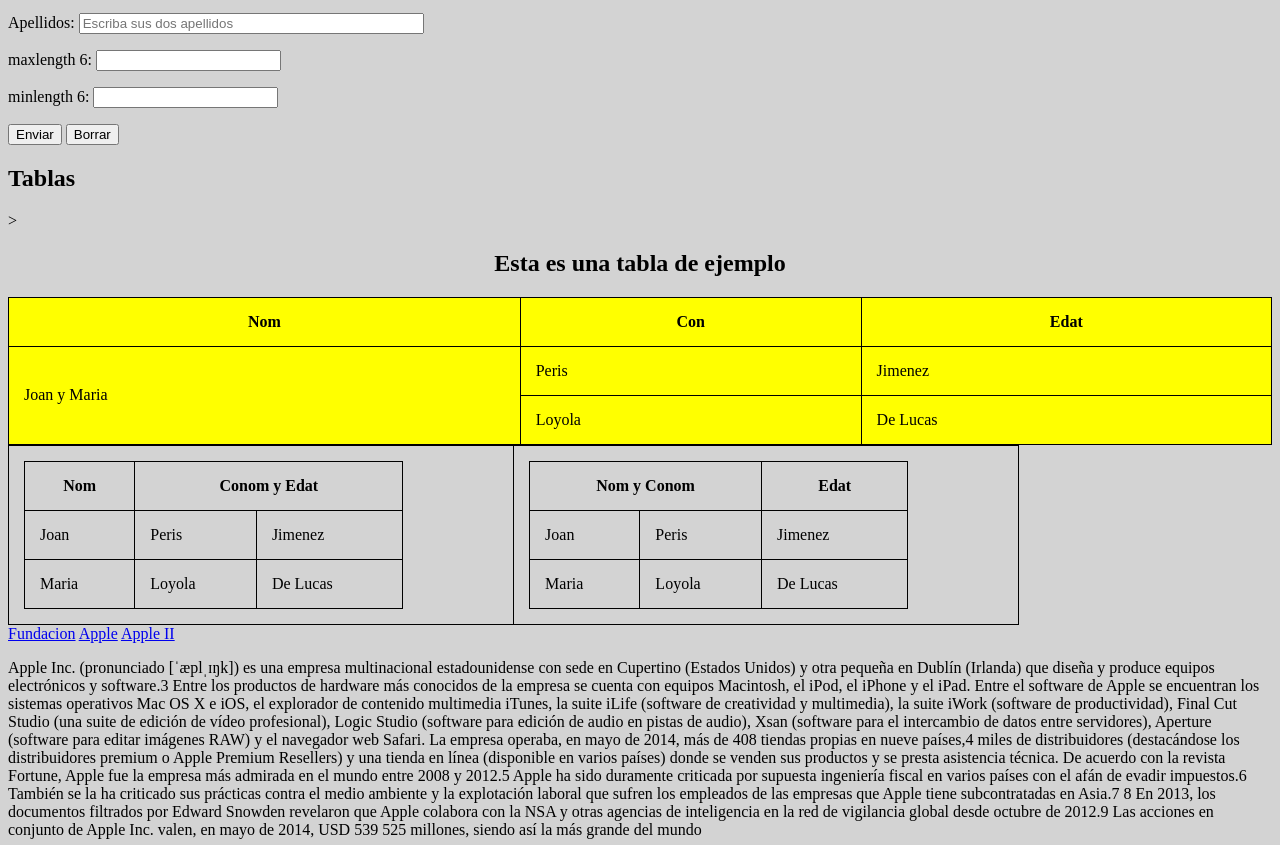
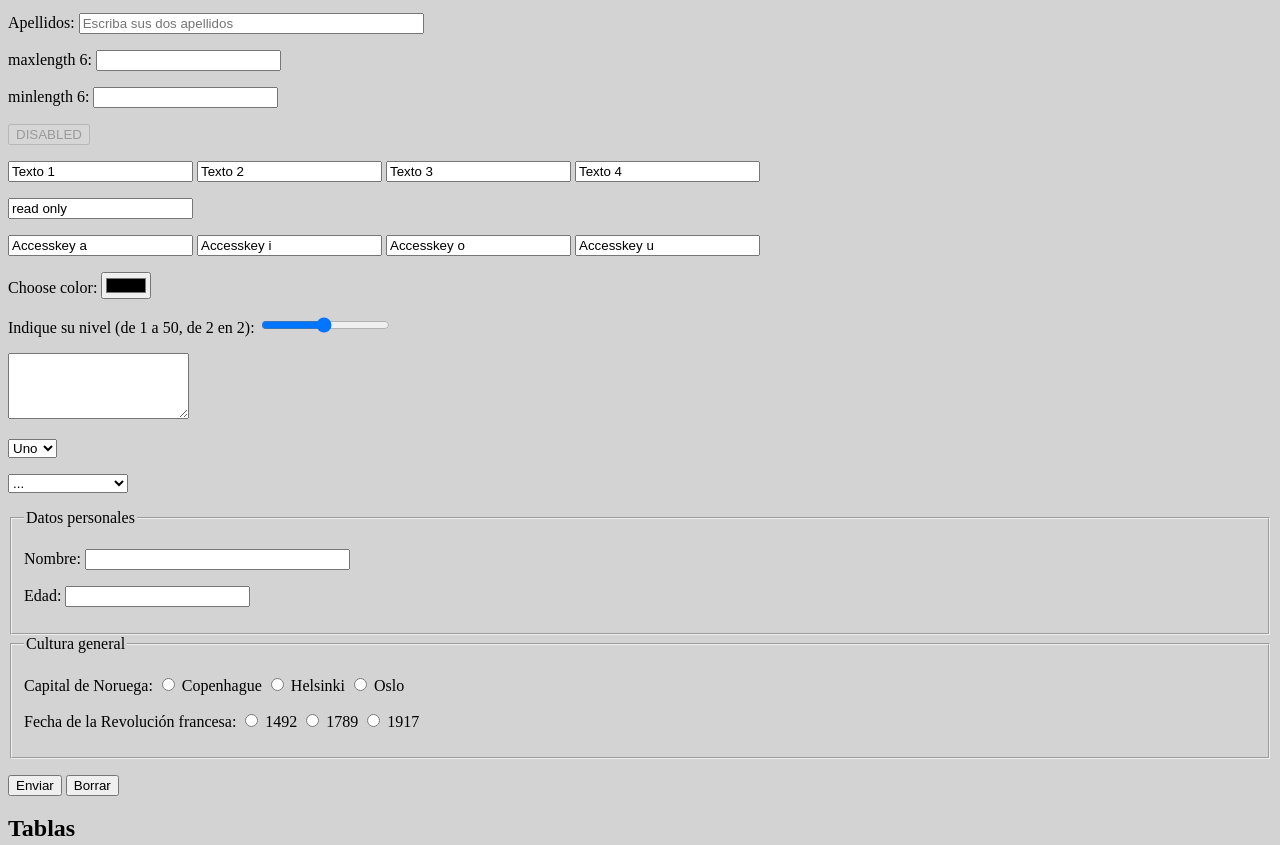
Before and after one commit to R4c1nG/ztest, a plain HTML site: page index.html in a window 1280 px wide. Shown: the part 432-1277 px from the top of the page. Drawn offline with Linux system fonts and the light colour scheme.

Commit message:
more class

```diff
--- a/index.html
+++ b/index.html
@@ -41,6 +41,64 @@
         <p>Apellidos: <input type="text" name="apellidos" size="40" placeholder="Escriba sus dos apellidos"></p>
         <p>maxlength 6: <input type="text" name="usuario" maxlength="6"></p>
         <p>minlength 6: <input type="password" name="password" minlength="6"></p>
+
+        <p><input type="submit" value="DISABLED" disabled></p>
+        <p><input type="text" name="texto1" value="Texto 1" tabindex="5">
+            <input type="text" name="texto2" value="Texto 2" tabindex="7">
+            <input type="text" name="texto3" value="Texto 3" tabindex="6">
+            <input type="text" name="texto4" value="Texto 4" tabindex="8"></p>
+
+        <p><input type="text" name="texto" value="read only" readonly></p>
+        <p><input type="text" name="texto1" value="Accesskey a" accesskey="a">
+            <input type="text" name="texto2" value="Accesskey i" accesskey="i">
+            <input type="text" name="texto3" value="Accesskey o" accesskey="o">
+            <input type="text" name="texto4" value="Accesskey u" accesskey="u"></p>
+
+        <p>Choose color: <input type="color" name="color"></p>
+        <p>Indique su nivel (de 1 a 50, de 2 en 2):
+            <input type="range" name="rango"
+             min="1" max="50" step="2"></p>
+        <p><textarea name="texto" rows="4" cols="20"></textarea></p>
+        <p><select name="menu">
+                <option>Uno</option>
+                <option>Dos</option>
+                <option>Tres</option>
+              </select></p>
+              <p><select name="menu">
+                    <option selected>...</option>
+                    <optgroup label="Grupo1">
+                      <option value="1">Opción uno</option>
+                      <option value="2">Opción dos</option>
+                      <option value="3">Opción tres</option>
+                    </optgroup>
+                    <optgroup label="Grupo2">
+                      <option value="4">Opción cuatro</option>
+                      <option value="5">Opción cinco</option>
+                      <option value="6">Opción seis</option>
+                    </optgroup>
+                  </select></p>
+        <p><fieldset>
+                <legend>Datos personales</legend>
+                <p>Nombre: <input type="text" name="nombre" size="30"></p>
+                <p>Edad: <input type="number" name="edad"></p>
+              </fieldset>
+
+              <fieldset>
+                <legend>Cultura general</legend>
+                <p>Capital de Noruega:
+                  <input type="radio" name="p1" value="1"> Copenhague
+                  <input type="radio" name="p1" value="2"> Helsinki
+                  <input type="radio" name="p1" value="3"> Oslo
+                </p>
+                <p>Fecha de la Revolución francesa:
+                  <input type="radio" name="p2" value="1"> 1492
+                  <input type="radio" name="p2" value="2"> 1789
+                  <input type="radio" name="p2" value="2"> 1917
+                </p>
+              </fieldset></p>
+
+
+
 
 
         <p><input type="submit" value="Enviar"> <input type="reset" value="Borrar"></p>
```
